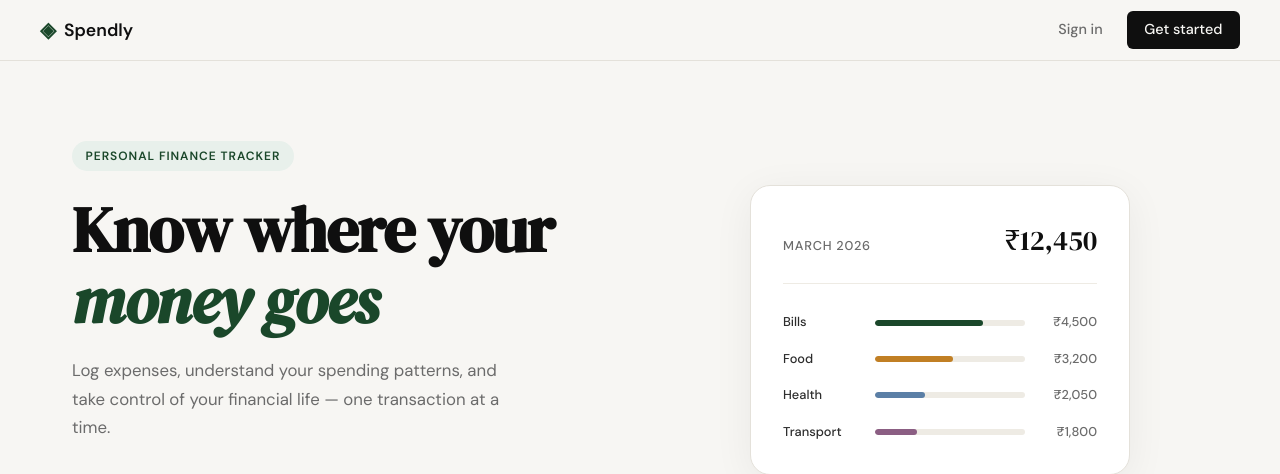
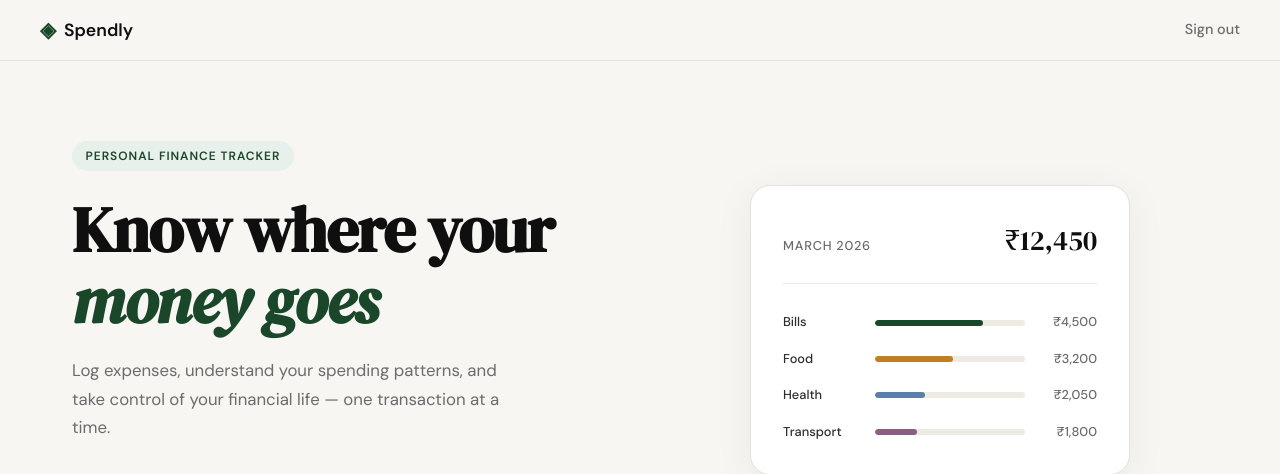
Before and after one commit to kashyaprohit29/spendly, a Flask app: page / in a window 1280 px wide. Shown: the top 474 px of the page. Run offline with Flask 3, Linux system fonts and the light colour scheme; a user stored in the database is signed in.

Commit message:
login-and-logout

```diff
--- a/templates/base.html
+++ b/templates/base.html
@@ -19,8 +19,12 @@
                 <span class="brand-name">Spendly</span>
             </a>
             <div class="nav-links">
-                <a href="{{ url_for('login') }}">Sign in</a>
-                <a href="{{ url_for('register') }}" class="nav-cta">Get started</a>
+                {% if session.get('user_id') %}
+                    <a href="{{ url_for('logout') }}">Sign out</a>
+                {% else %}
+                    <a href="{{ url_for('login') }}">Sign in</a>
+                    <a href="{{ url_for('register') }}" class="nav-cta">Get started</a>
+                {% endif %}
             </div>
         </div>
     </nav>
```
